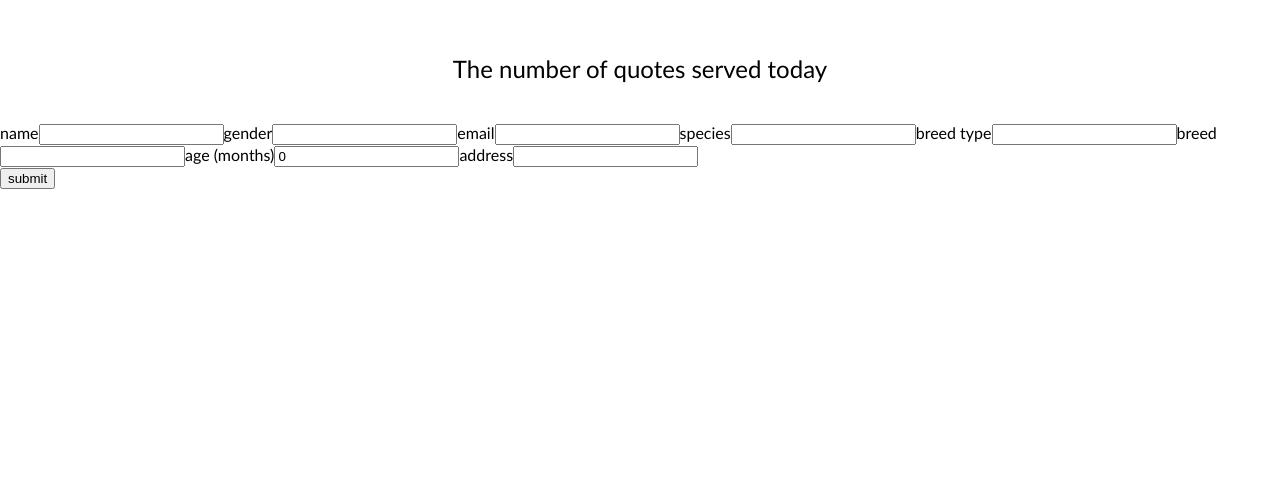
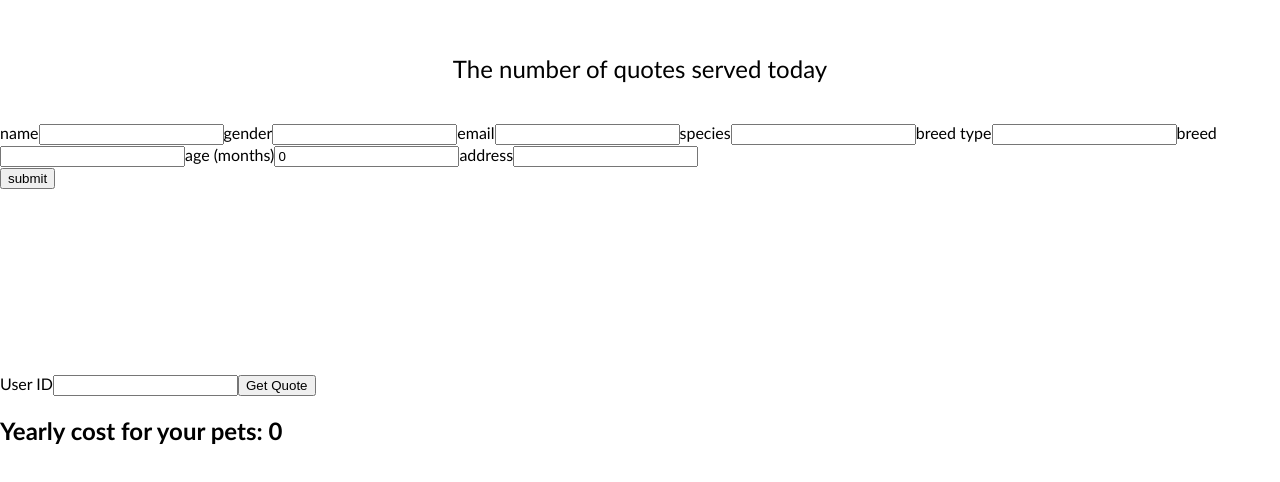
Before and after one commit to hkmarcoot/manypets-frontend, a React (Create React App) app: page / in a window 1280 px wide. Shown: the part 266-748 px from the top of the page. Built offline with nearby package versions, Linux system fonts and the light colour scheme; no server answers.

Commit message:
Shows quote on front end

```diff
--- a/src/App.js
+++ b/src/App.js
@@ -21,9 +21,18 @@ function App() {
     email: "",
   })
 
+  const [quote, setQuote] = useState(0)
+
+  const [Id, setId] = useState("")
+
   function handleChange(event){
         let value = (event.target.value)
         setFormFields({ ...formFields, [event.target.name]: value });
+  }
+
+  function handleId(event){
+        let value = (event.target.value)
+        setId( value );
   }
 
   async function isBreedValid(species, breed) {
@@ -39,6 +48,13 @@ function App() {
     const payload = await response.json();
 
     return payload.length; // update this later -> if length is 0, say no breed found, if length is > 1, say be more specific
+  }
+
+
+  async function getQuote() {
+    let response = await fetch(`http://localhost:3000/quotes/${Id}`);
+    let data = await response.json()
+    setQuote(data.payload)
   }
 
   async function onSubmit(){
@@ -71,6 +87,7 @@ function App() {
         return;
       }
 
+
   //add validation on the address
 
   // send the post request
@@ -81,6 +98,8 @@ function App() {
     method: "POST",
     body: JSON.stringify(formFields)
   })
+
+  alert("Form Submitted")
   }
   useEffect(() => {
     async function getnumofquote() {
@@ -134,6 +153,12 @@ function App() {
         </div>
         <button onClick={onSubmit}>submit</button>
       </div>
+      <div>
+        <label>User ID</label>
+        <input type="text"  name="Id" value={Id} onChange={handleId}></input>
+        <button onClick={getQuote}>Get Quote</button>
+        <h2>Yearly cost for your pets: {quote}</h2>
+      </div>
     </div>
   );
 }
```
